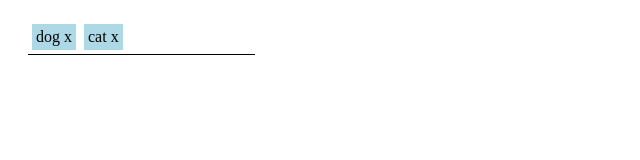
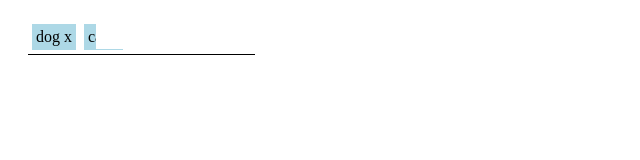
Before and after one commit to xiaochy2/input-tag, a React app: page / in a window 1280 px wide. Shown: the full height of the page, 0-640 px from the left. Built offline with nearby package versions, Linux system fonts and the light colour scheme.

Commit message:
update index.css

```diff
--- a/src/index.css
+++ b/src/index.css
@@ -39,7 +39,7 @@
 }
 input{
   position: absolute;
-  left:-7.5em;
+  left:-12em;
   top:-1.5em;
   border:none;
   padding:0.5em;
```
